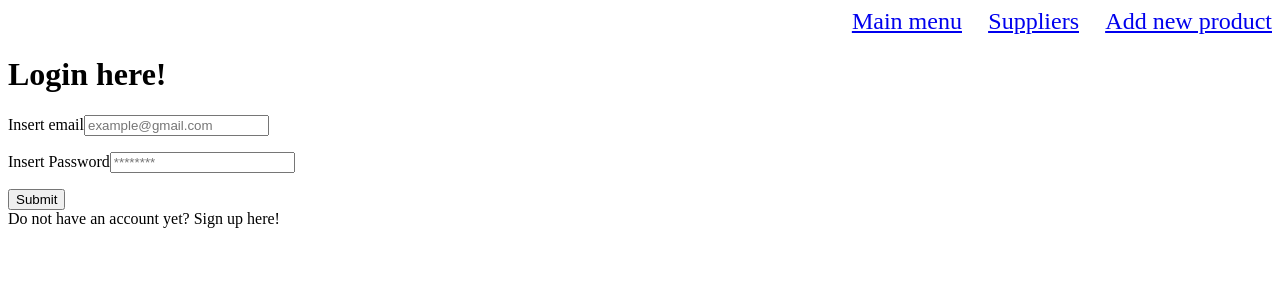
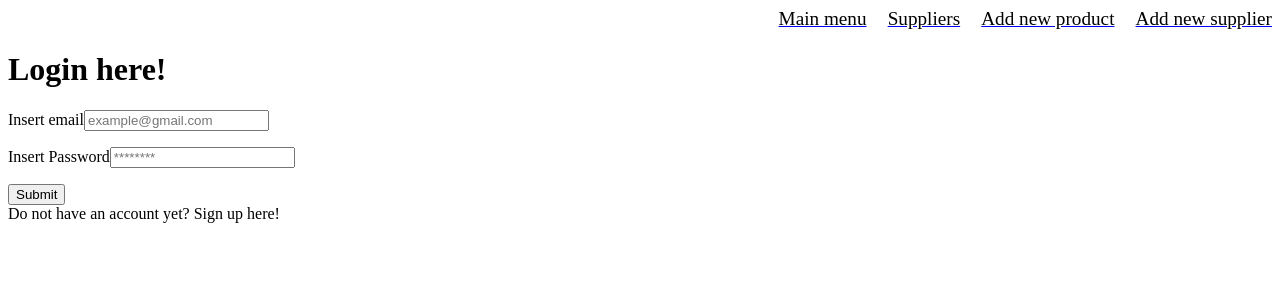
Before and after one commit to MarcosUgalde/Software-inventario-de-articulos, a React (Vite) app in the folder inventario-frontend/: page /login in a window 1280 px wide. Shown: the top 300 px of the page. Built offline with nearby package versions, Linux system fonts and the light colour scheme; no server answers.

Commit message:
fix: fixed an error in nav bar styles

```diff
--- a/inventario-frontend/src/components/NavBar/index.jsx
+++ b/inventario-frontend/src/components/NavBar/index.jsx
@@ -31,6 +31,7 @@ const NavBar = () => {
             <CustomLink href='/' >Main menu</CustomLink>
             <CustomLink href='/suppliers' >Suppliers</CustomLink>
             <CustomLink href='/new-product'>Add new product</CustomLink>
+            <CustomLink href='/new-supplier'>Add new supplier</CustomLink>
             {data && (
                 <Styled.Userlogout>
                 <Styled.User onClick={toggleDropDown}>{data?.username}</Styled.User>
--- a/inventario-frontend/src/components/NavBar/styles.jsx
+++ b/inventario-frontend/src/components/NavBar/styles.jsx
@@ -3,14 +3,14 @@ import { styled } from 'styled-components'
 const Nav = styled.nav`
     display: flex;
     justify-content: flex-end;
-    font-size: 1.5rem;
+    font-size: 1.2rem;
     gap: 1.1em;
 `
 
 const Anchor = styled.a`
     ${({ isActive }) => `
-        color: ${isActive ? 'green' : 'black'}
-        text-decoration: ${!isActive && 'none'}
+        color: ${isActive ? 'green' : 'black'};
+        text-decoration: ${!isActive && 'none'};
     `}
 `
 const Userlogout = styled.section`
```
